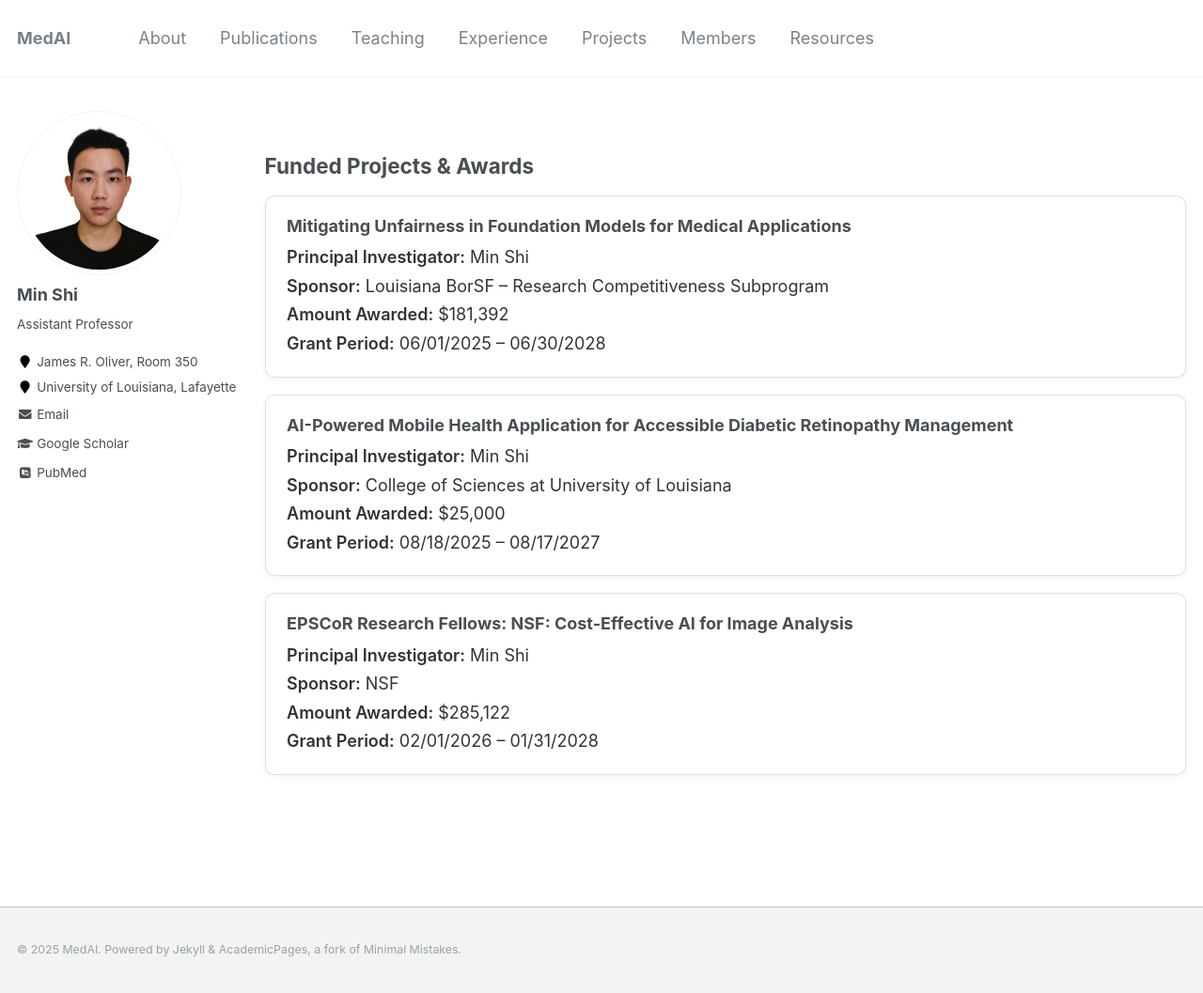
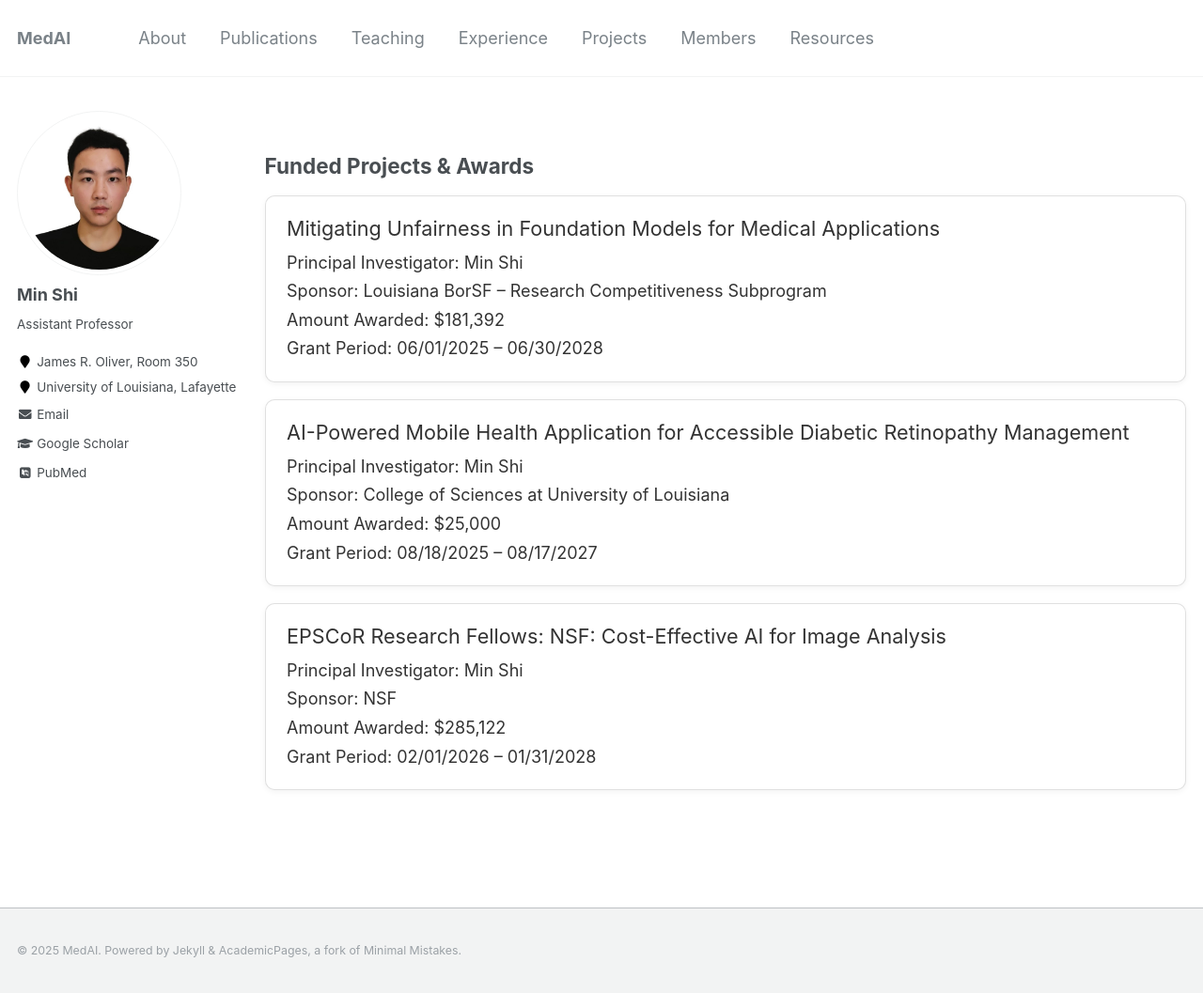
Before and after one commit to shiminxst/shiminxst.github.io, a Jekyll site: the page built from _pages/awards.md, in a window 1280 px wide and 1057 px high. Shown: the whole window at 94% size. Built offline with Jekyll 4.4.1, drawn with Linux system fonts in a browser that asks for light colours; some web fonts are replaced.

Commit message:
Update awards.md

```diff
--- a/_pages/awards.md
+++ b/_pages/awards.md
@@ -14,6 +14,7 @@ author_profile: true
     padding-left: 0;
     margin: 1rem 0 0;
   }
+
   .award-card {
     border: 1px solid rgba(0,0,0,.12);
     border-radius: 10px;
@@ -22,18 +23,23 @@ author_profile: true
     box-shadow: 0 2px 6px rgba(0,0,0,.05);
     margin-bottom: 1rem;
   }
+
+  /* Title slightly larger but not bold */
   .award-title {
-    font-weight: 700;
-    font-size: 1rem;
+    font-weight: 400;       /* no bold */
+    font-size: 1.2rem;      /* slightly larger than normal text */
     margin: 0 0 .35rem 0;
+    color: #333;
   }
+
+  /* Normal text style */
   .award-meta {
     margin: .2rem 0;
     color: #333;
+    font-weight: 400;       /* remove bold */
+    font-size: 1rem;
   }
-  .award-meta b {
-    font-weight: 600;
-  }
+
   .award-sponsor { margin-top: .2rem; }
 
   /* Dark mode friendly */
@@ -51,28 +57,30 @@ author_profile: true
   <li>
     <div class="award-card">
       <p class="award-title">Mitigating Unfairness in Foundation Models for Medical Applications</p>
-      <p class="award-meta"><b>Principal Investigator:</b> Min Shi </p>
-      <p class="award-meta award-sponsor"><b>Sponsor:</b> Louisiana BorSF – Research Competitiveness Subprogram</p>
-      <p class="award-meta"><b>Amount Awarded:</b> $181,392</p>
-      <p class="award-meta"><b>Grant Period:</b> 06/01/2025 – 06/30/2028</p>
+      <p class="award-meta">Principal Investigator: Min Shi</p>
+      <p class="award-meta award-sponsor">Sponsor: Louisiana BorSF – Research Competitiveness Subprogram</p>
+      <p class="award-meta">Amount Awarded: $181,392</p>
+      <p class="award-meta">Grant Period: 06/01/2025 – 06/30/2028</p>
     </div>
   </li>
+
   <li>
     <div class="award-card">
       <p class="award-title">AI-Powered Mobile Health Application for Accessible Diabetic Retinopathy Management</p>
-      <p class="award-meta"><b>Principal Investigator:</b> Min Shi </p>
-      <p class="award-meta award-sponsor"><b>Sponsor:</b> College of Sciences at University of Louisiana</p>
-      <p class="award-meta"><b>Amount Awarded:</b> $25,000</p>
-      <p class="award-meta"><b>Grant Period:</b> 08/18/2025 – 08/17/2027</p>
+      <p class="award-meta">Principal Investigator: Min Shi</p>
+      <p class="award-meta award-sponsor">Sponsor: College of Sciences at University of Louisiana</p>
+      <p class="award-meta">Amount Awarded: $25,000</p>
+      <p class="award-meta">Grant Period: 08/18/2025 – 08/17/2027</p>
     </div>
   </li>
+
   <li>
     <div class="award-card">
       <p class="award-title">EPSCoR Research Fellows: NSF: Cost-Effective AI for Image Analysis</p>
-      <p class="award-meta"><b>Principal Investigator:</b> Min Shi </p>
-      <p class="award-meta award-sponsor"><b>Sponsor:</b> NSF</p>
-      <p class="award-meta"><b>Amount Awarded:</b> $285,122</p>
-      <p class="award-meta"><b>Grant Period:</b> 02/01/2026  – 01/31/2028</p>
+      <p class="award-meta">Principal Investigator: Min Shi</p>
+      <p class="award-meta award-sponsor">Sponsor: NSF</p>
+      <p class="award-meta">Amount Awarded: $285,122</p>
+      <p class="award-meta">Grant Period: 02/01/2026 – 01/31/2028</p>
     </div>
   </li>
 </ul>
```
